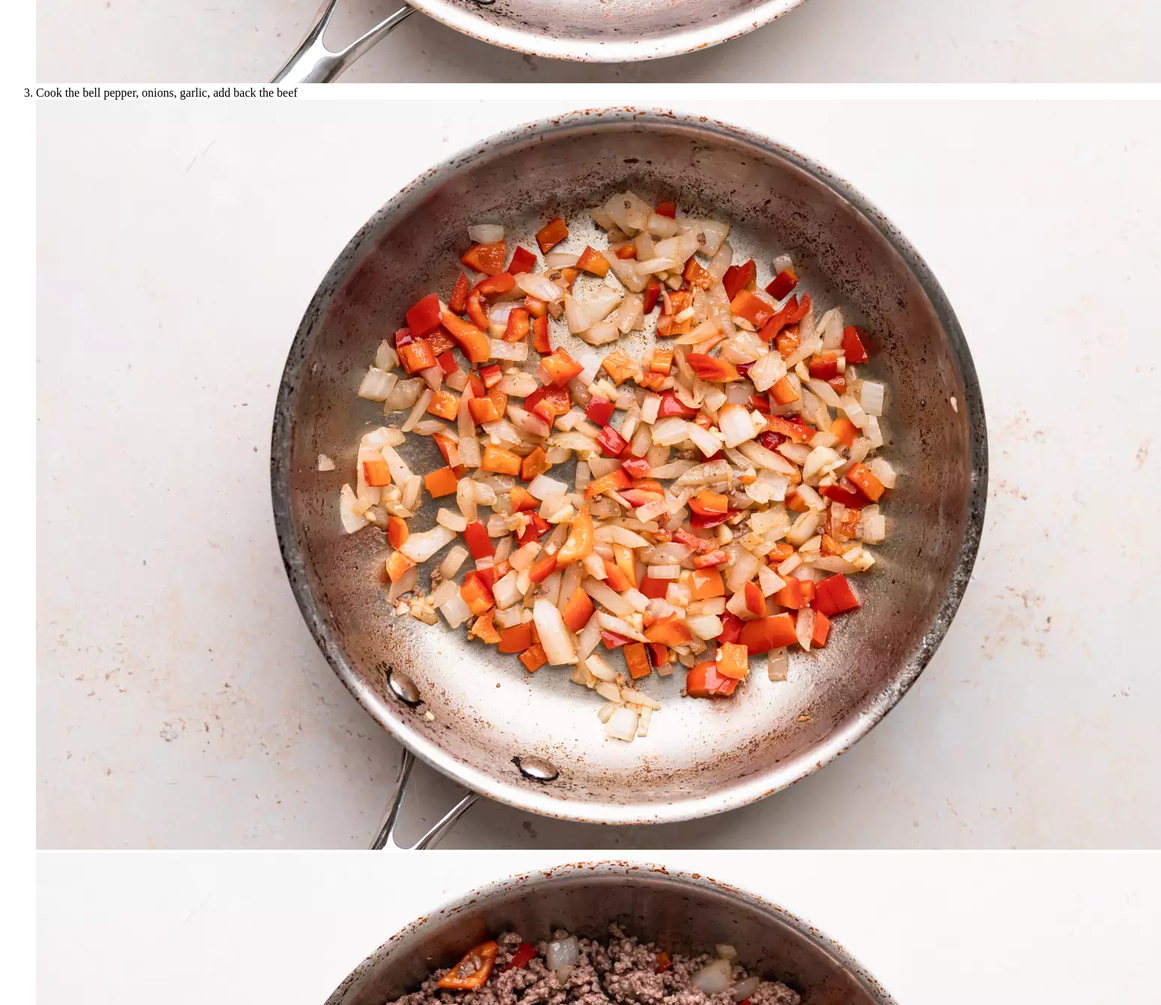
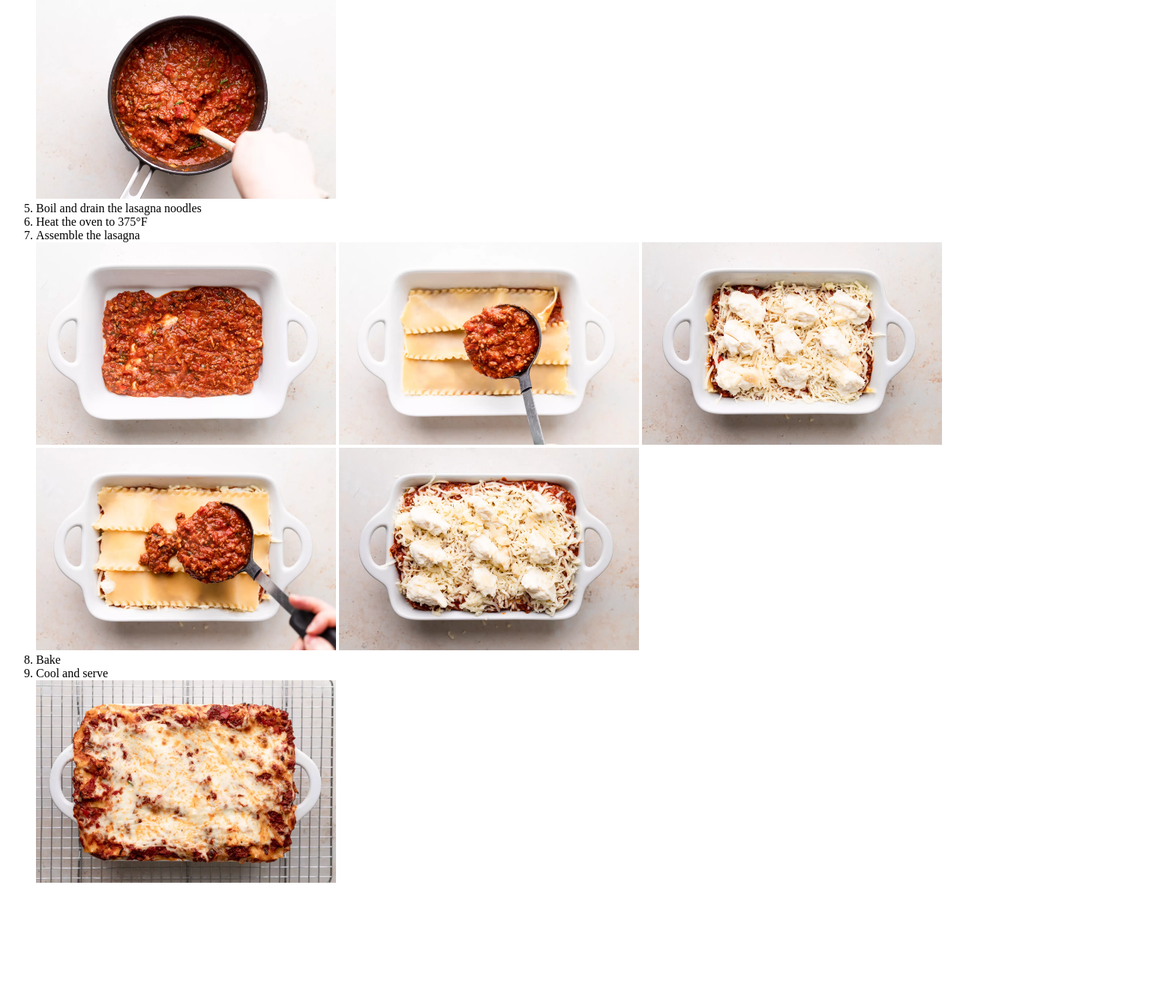
Before and after one commit to tnguyen1912/odin-recipes, a plain HTML site: page recipes/lasagna.html in a window 1280 px wide. Shown: the part 1460-2800 px from the top of the page at 75% size, 1548 px wide, since content can reach past the window. After the commit the page ends 2657 px from the top, so only its background shows below. Drawn offline with Linux system fonts and the light colour scheme.

Commit message:
Reformat lasagna page and add homepage link

```diff
--- a/recipes/lasagna.html
+++ b/recipes/lasagna.html
@@ -7,6 +7,7 @@
     <title>Lasagna</title>
 </head>
 <body>
+    <a href="../index.html">Homepage</a>
     <h1>The Best Homemade Lasagna</h1>
     <p>This classic lasagna recipe is made with an easy meat sauce as the base.
         Layer the sauce with noodles and cheese, then bake until bubbly!
@@ -34,18 +35,23 @@
     <ol>
         <li>Put pasta water on to boil</li>
         <li>Brown the ground beef</li>
-        <img src="../images/browned-meat.jpg" alt="Browned meat in a pan">
+        <img src="../images/browned-meat.jpg" width="400" height="270" alt="Browned meat in a pan">
         <li>Cook the bell pepper, onions, garlic, add back the beef</li>
-        <img src="../images/onion-pepper.jpg" alt="Sauted onion and pepper">
-        <img src="../images/meat-onion-pepper.jpg" alt="Browned meat with onion and pepper">
+        <img src="../images/onion-pepper.jpg" width="400" height="270" alt="Sauted onion and pepper">
+        <br><img src="../images/meat-onion-pepper.jpg" width="400" height="270" alt="Browned meat with onion and pepper">
         <li>Transfer to medium sized pot, add tomatoes and remaining sauce ingredients to build the sauce</li>
-        <img src="../images/tomato-sauce.jpg" alt="Tomato sauce in pan">
+        <img src="../images/tomato-sauce.jpg" width="400" height="270" alt="Tomato sauce in pan">
         <li>Boil and drain the lasagna noodles</li>
         <li>Heat the oven to 375°F</li>
         <li>Assemble the lasagna</li>
+        <img src="../images/cooked-lasagna1.jpg" width="400" height="270" alt="Assembled lasagna 1">
+        <img src="../images/cooked-lasagna2.jpg" width="400" height="270" alt="Assembled lasagna 2">
+        <img src="../images/cooked-lasagna3.jpg" width="400" height="270" alt="Assembled lasagna 3">
+        <img src="../images/cooked-lasagna4.jpg" width="400" height="270" alt="Assembled lasagna 4">
+        <img src="../images/cooked-lasagna5.jpg" width="400" height="270" alt="Assembled lasagna 5">
         <li>Bake</li>
         <li>Cool and serve</li>
-        <img src="../images/cooked-lasagna.jpg" alt="Assembled lasagna">
+        <img src="../images/cooked-lasagna.jpg" width="400" height="270" alt="Assembled lasagna 6">
     </ol>
 </body>
 </html>
```
Also changed, not shown: images/cooked-lasagna1.jpg (added), images/cooked-lasagna2.jpg (added), images/cooked-lasagna3.jpg (added), images/cooked-lasagna4.jpg (added), images/cooked-lasagna5.jpg (added).
